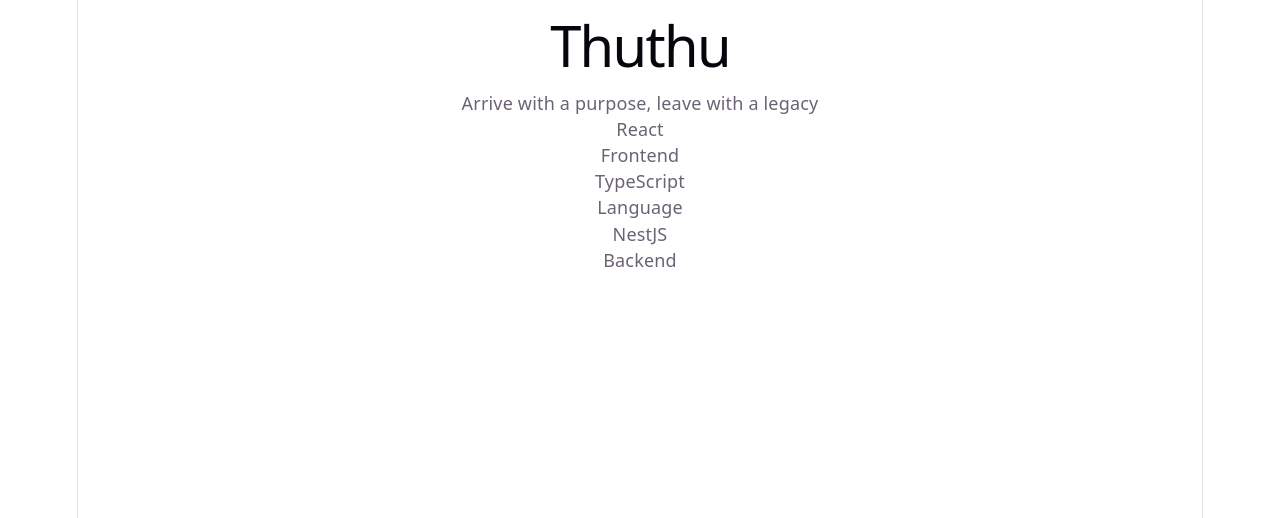
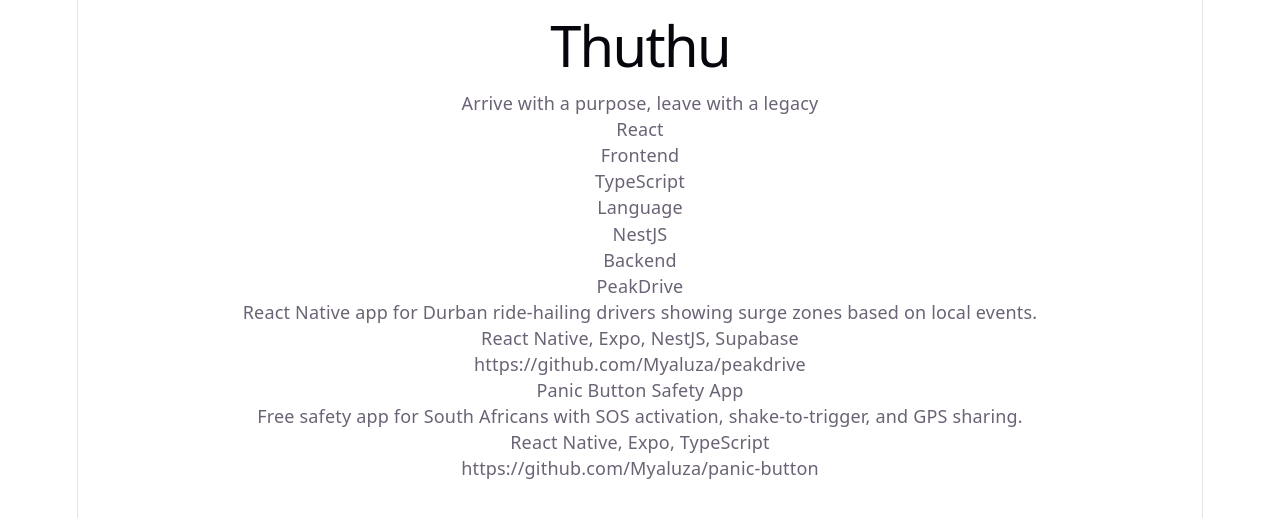
Before and after one commit to Myaluza/my-portfolio, a React (Vite) app: page / in a window 1280 px wide. Shown: the top 518 px of the page. Built offline with nearby package versions, Linux system fonts and the light colour scheme.

Commit message:
Add Projects component with typed props and test data

```diff
--- a/src/App.tsx
+++ b/src/App.tsx
@@ -1,13 +1,29 @@
 import Hero from "./components/Hero"
 import Skills from "./components/Skills"
+import Projects from "./components/Projects";
 
 function App() {
 
   const testSkills = [
-  { name: "React", category: "Frontend" },
-  { name: "TypeScript", category: "Language" },
-  { name: "NestJS", category: "Backend" },
-];
+    { name: "React", category: "Frontend" },
+    { name: "TypeScript", category: "Language" },
+    { name: "NestJS", category: "Backend" },
+  ];
+  const testProjects = [
+    {
+      title: "PeakDrive",
+      description: "React Native app for Durban ride-hailing drivers showing surge zones based on local events.",
+      techStack: ["React Native", "Expo", "NestJS", "Supabase"],
+      github: "https://github.com/Myaluza/peakdrive",
+    },
+    {
+      title: "Panic Button Safety App",
+      description: "Free safety app for South Africans with SOS activation, shake-to-trigger, and GPS sharing.",
+      techStack: ["React Native", "Expo", "TypeScript"],
+      github: "https://github.com/Myaluza/panic-button",
+    },
+  ];
+
 
   return (
     <>
@@ -18,6 +34,9 @@
       <Skills
         skills={testSkills}
       />
+      <Projects
+        projects={testProjects}
+      />
     </>
   )
 }
--- a/src/components/Projects.tsx
+++ b/src/components/Projects.tsx
@@ -0,0 +1,31 @@
+interface Project {
+    title: string
+    description: string
+    techStack: string[]
+    liveUrl?: string
+    github: string
+}
+
+interface ProjectsProps {
+    projects: Project[]
+}
+
+export default function Projects({ projects }: ProjectsProps) {
+    const projectsEl = projects.map(project => {
+        return (
+            <div key={project.title}>
+                <p>{project.title}</p>
+                <p>{project.description}</p>
+                <p>{project.techStack.join(", ")}</p>
+                <p>{project.github}</p>
+                {project.liveUrl && <p>{project.liveUrl}</p>}
+            </div>
+        )
+    })
+
+    return (
+        <>
+            {projectsEl}
+        </>
+    )
+}
```
